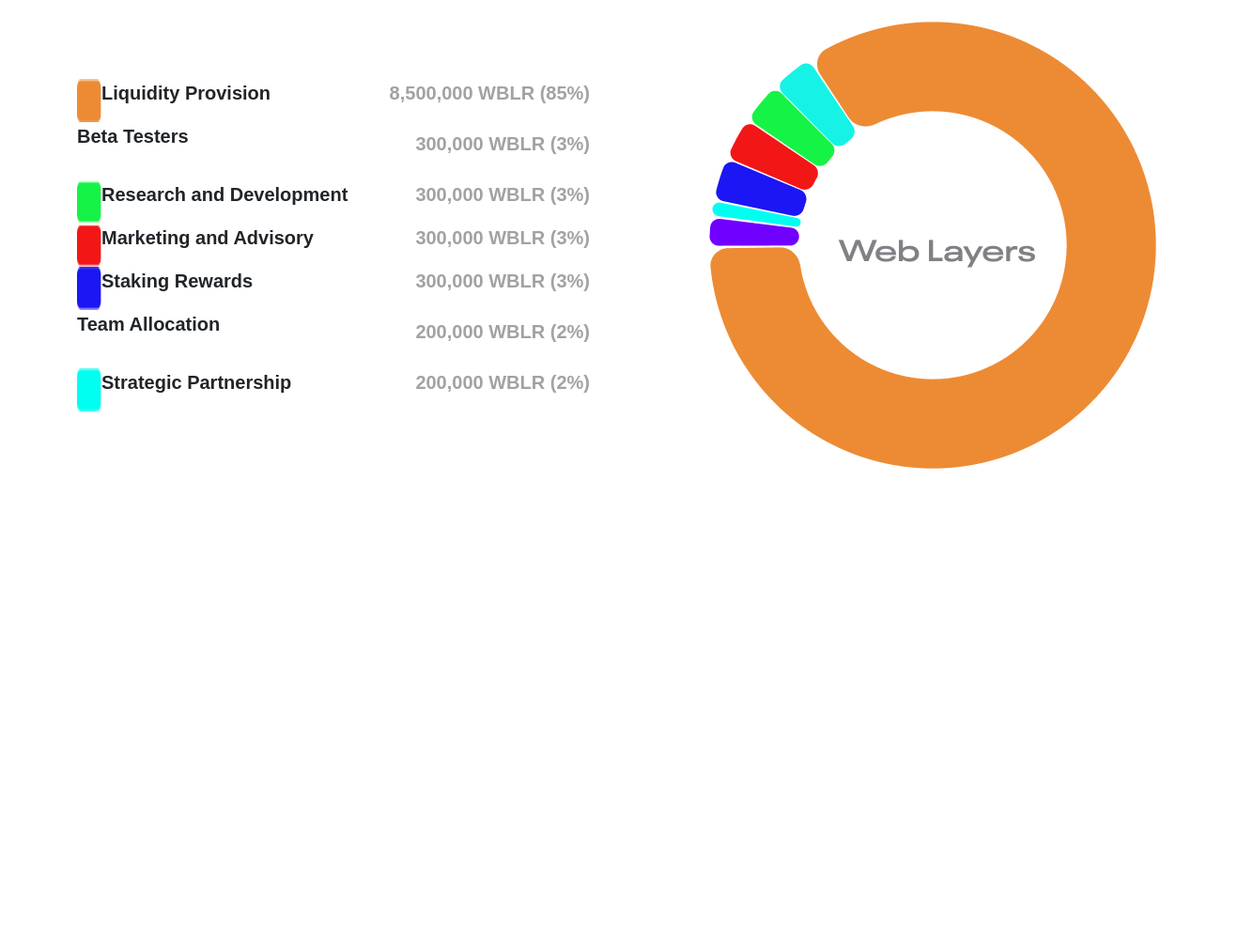
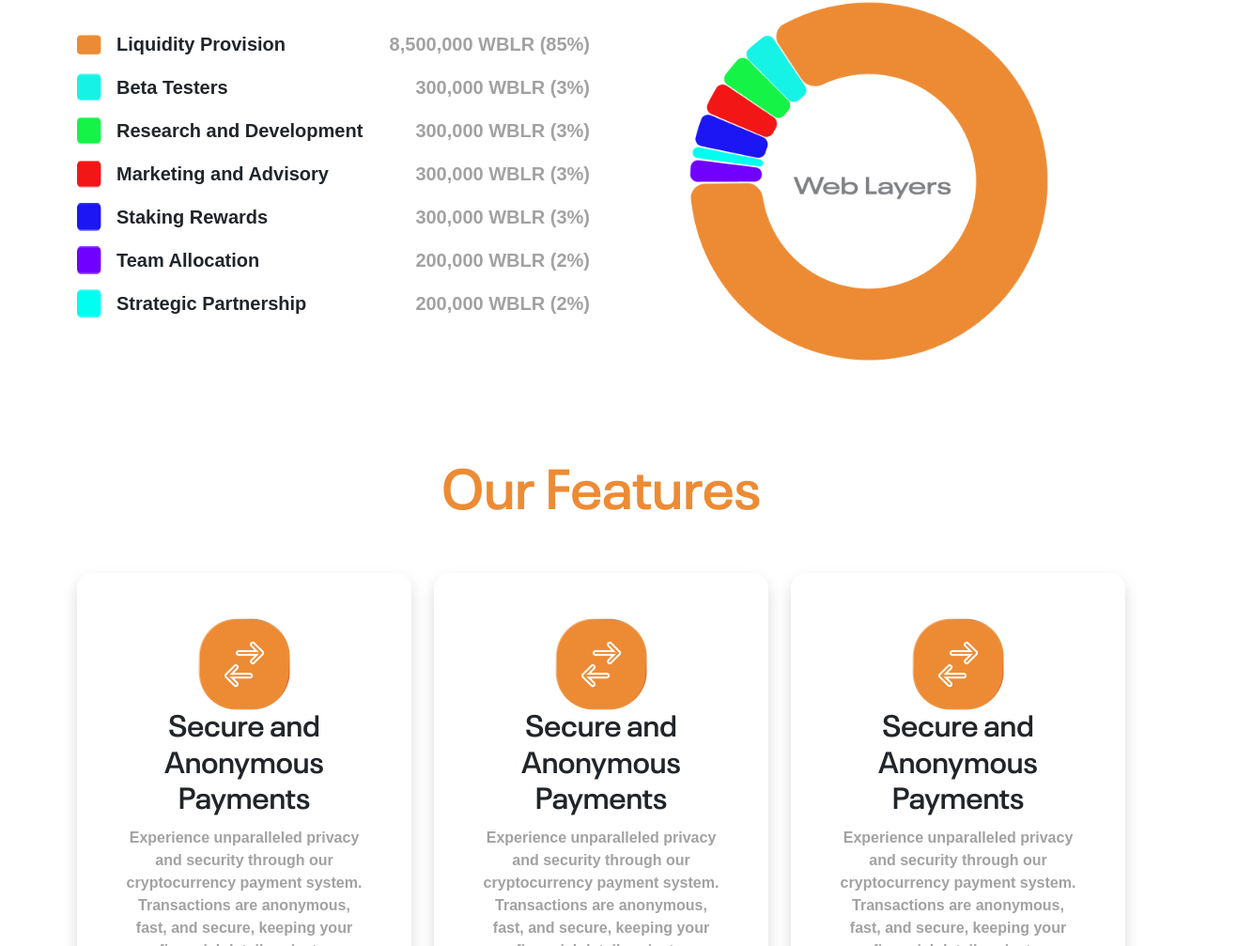
Before and after one commit to M-sadiq4641/De-Domain, a website built with Vite: page index.html in a window 1280 px wide. Shown: the part 1793-2800 px from the top of the page at 94% size, 1334 px wide, since content can reach past the window. Before the commit the page ends 2395 px from the top, so only its background shows below. Built offline with nearby package versions, Linux system fonts and the light colour scheme.

Commit message:
added features section

```diff
--- a/index.html
+++ b/index.html
@@ -92,7 +92,11 @@
         </div>
 
         <div class="col-lg-6">
-          <img class="img-fluid user-select-none  mx-auto d-block" src="/image/hero-image.png" draggable="false" />
+          <img
+            class="img-fluid user-select-none mx-auto d-block"
+            src="/image/hero-image.png"
+            draggable="false"
+          />
         </div>
       </div>
 
@@ -123,7 +127,11 @@
             class="btn btn-outline-success search-button px-5 mx-auto"
             type="submit"
           >
-            <img class="img-fl user-select-none uid pe-2" src="/public/image/search-icon.png" draggable="false" />
+            <img
+              class="img-fl user-select-none uid pe-2"
+              src="/image/search-icon.png"
+              draggable="false"
+            />
             Search
           </button>
         </form>
@@ -179,7 +187,9 @@
           <div>
             <img
               class="img-fluid d-block mx-auto"
-   user-select-none             src="/image/hosting-lock-img.png" draggable="false"
+              user-select-none
+              src="/image/hosting-lock-img.png"
+              draggable="false"
             />
           </div>
         </div>
@@ -188,7 +198,8 @@
             <div
               class="d-flex align-items-center justify-content-center justify-content-lg-start"
             >
-         user-select-none       <img src="/image/hosting-mini-logo.png" draggable="false" />
+              user-select-none
+              <img src="/image/hosting-mini-logo.png" draggable="false" />
               <p class="text-md ms-2 mt-2 text-lightgrey font-semibold">
                 Hosting
               </p>
@@ -220,8 +231,12 @@
         <div class="col-lg-6 tokenomics-wrapper">
           <div class="column-gap-5">
             <div class="d-flex align-items-center justify-content-between">
-              <div class="d-flex">
-                <img cla user-select-none ss="mb-3 me-3" src="/image/liquidity-img.png" draggable="false" />
+              <div class="d-flex align-items-center">
+                <img
+                  class="mb-3 me-3 user-select-none"
+                  src="/public/image/liquidity-img.png"
+                  draggable="false"
+                />
                 <p class="font-semibold">Liquidity Provision</p>
               </div>
               <p class="text-lightgrey font-semibold">8,500,000 WBLR (85%)</p>
@@ -230,7 +245,11 @@
           <div class="column-gap-5">
             <div class="d-flex align-items-center justify-content-between">
               <div class="d-flex">
-                <im user-select-none g class="mb-3 me-3" src="/image/beta-img.png" draggable="false" />
+                <img
+                  class="mb-3 me-3 user-select-none"
+                  src="/image/beta-img.png"
+                  draggable="false"
+                />
                 <p class="font-semibold">Beta Testers</p>
               </div>
               <p class="text-lightgrey font-semibold">300,000 WBLR (3%)</p>
@@ -239,7 +258,11 @@
           <div class="column-gap-5">
             <div class="d-flex align-items-center justify-content-between">
               <div class="d-flex">
-                <img cl user-select-none ass="mb-3 me-3" src="/image/research-img.png" draggable="false" />
+                <img
+                  class="mb-3 me-3 user-select-none"
+                  src="/image/research-img.png"
+                  draggable="false"
+                />
                 <p class="font-semibold">Research and Development</p>
               </div>
               <p class="text-lightgrey font-semibold">300,000 WBLR (3%)</p>
@@ -248,7 +271,11 @@
           <div class="column-gap-5">
             <div class="d-flex align-items-center justify-content-between">
               <div class="d-flex">
-                <img cla user-select-none ss="mb-3 me-3" src="/image/marketing-img.png" draggable="false" />
+                <img
+                  class="mb-3 me-3 user-select-none"
+                  src="/image/marketing-img.png"
+                  draggable="false"
+                />
                 <p class="font-semibold">Marketing and Advisory</p>
               </div>
               <p class="text-lightgrey font-semibold">300,000 WBLR (3%)</p>
@@ -257,7 +284,11 @@
           <div class="column-gap-5">
             <div class="d-flex align-items-center justify-content-between">
               <div class="d-flex">
-                <img c user-select-none lass="mb-3 me-3" src="/image/staking-img.png" draggable="false" />
+                <img
+                  class="mb-3 me-3 user-select-none"
+                  src="/image/staking-img.png"
+                  draggable="false"
+                />
                 <p class="font-semibold">Staking Rewards</p>
               </div>
               <p class="text-lightgrey font-semibold">300,000 WBLR (3%)</p>
@@ -266,7 +297,11 @@
           <div class="column-gap-5">
             <div class="d-flex align-items-center justify-content-between">
               <div class="d-flex">
-                <im user-select-none g class="mb-3 me-3" src="/image/team-img.png" draggable="false" />
+                <img
+                  class="mb-3 me-3 user-select-none"
+                  src="/image/team-img.png"
+                  draggable="false"
+                />
                 <p class="font-semibold">Team Allocation</p>
               </div>
               <p class="text-lightgrey font-semibold">200,000 WBLR (2%)</p>
@@ -275,7 +310,11 @@
           <div class="column-gap-5">
             <div class="d-flex align-items-center justify-content-between">
               <div class="d-flex">
-                <img cla user-select-none ss="mb-3 me-3" src="/image/strategic-img.png" draggable="false" />
+                <img
+                  class="mb-3 me-3 user-select-none"
+                  src="/image/strategic-img.png"
+                  draggable="false"
+                />
                 <p class="font-semibold">Strategic Partnership</p>
               </div>
               <p class="text-lightgrey font-semibold">200,000 WBLR (2%)</p>
@@ -284,12 +323,61 @@
         </div>
         <div class="col-lg-6">
           <div class="column-gap-5">
-            <img cla user-select-none ss="img-fluid" src="/image/web-layer-img.png" draggable="false" />
+            <img
+              class="img-fluid user-select-none"
+              src="/image/web-layer-img.png"
+              draggable="false"
+            />
           </div>
         </div>
       </div>
     </div>
 
+    <!-- features section -->
+
+    <h1 class="text-6xl text-yellow tokenomics-h1 text-center my-4">
+      Our Features
+    </h1>
+
+    <div class="container">
+      <div class="row justify-content-center ">
+        <div class="col-xl-4 col-lg-6 mt-4">
+          <div class="p-sm-5 p-3 rounded-4 shadow text-center">
+            <img class="img-fluid user-select-none" src="/public/image/features-secure-img.png" draggable="false"/>
+            <h2>Secure and Anonymous Payments</h2>
+            <p class="text-lightgrey font-semibold">
+              Experience unparalleled privacy and security through our
+              cryptocurrency payment system. Transactions are anonymous, fast,
+              and secure, keeping your financial details private.
+            </p>
+          </div>
+        </div>
+
+        <div class="col-xl-4 col-lg-6 mt-4">
+          <div class="p-sm-5 p-3 rounded-4 shadow text-center">
+            <img class="img-fluid user-select-none" src="/public/image/features-secure-img.png" draggable="false"/>
+            <h2>Secure and Anonymous Payments</h2>
+            <p class="text-lightgrey font-semibold">
+              Experience unparalleled privacy and security through our
+              cryptocurrency payment system. Transactions are anonymous, fast,
+              and secure, keeping your financial details private.
+            </p>
+          </div>
+        </div>
+
+        <div class="col-xl-4 col-lg-6 mt-4">
+          <div class="p-sm-5 p-3 rounded-4 shadow text-center">
+            <img class="img-fluid user-select-none" src="/public/image/features-secure-img.png" draggable="false"/>
+            <h2>Secure and Anonymous Payments</h2>
+            <p class="text-lightgrey font-semibold">
+              Experience unparalleled privacy and security through our
+              cryptocurrency payment system. Transactions are anonymous, fast,
+              and secure, keeping your financial details private.
+            </p>
+          </div>
+        </div>
+      </div>
+    </div>
     <!-- script  -->
 
     <script
--- a/style.css
+++ b/style.css
@@ -225,3 +225,6 @@
     font-size: 40px;
   }
 }
+
+
+/* features section */
```
Also changed, not shown: public/image/features-advanced-img.png (added), public/image/features-oneclick-img.png (added), public/image/features-secure-img.png (added).
